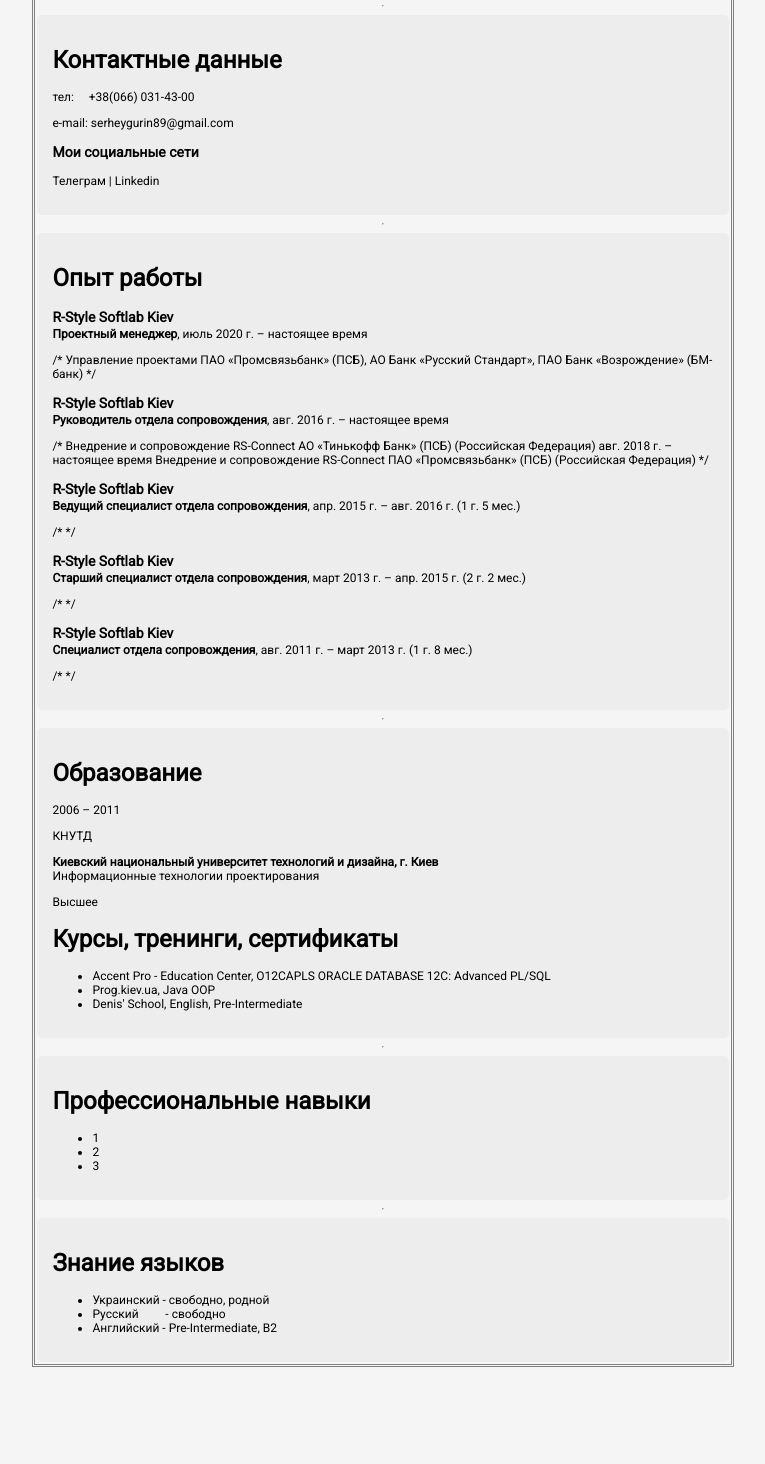
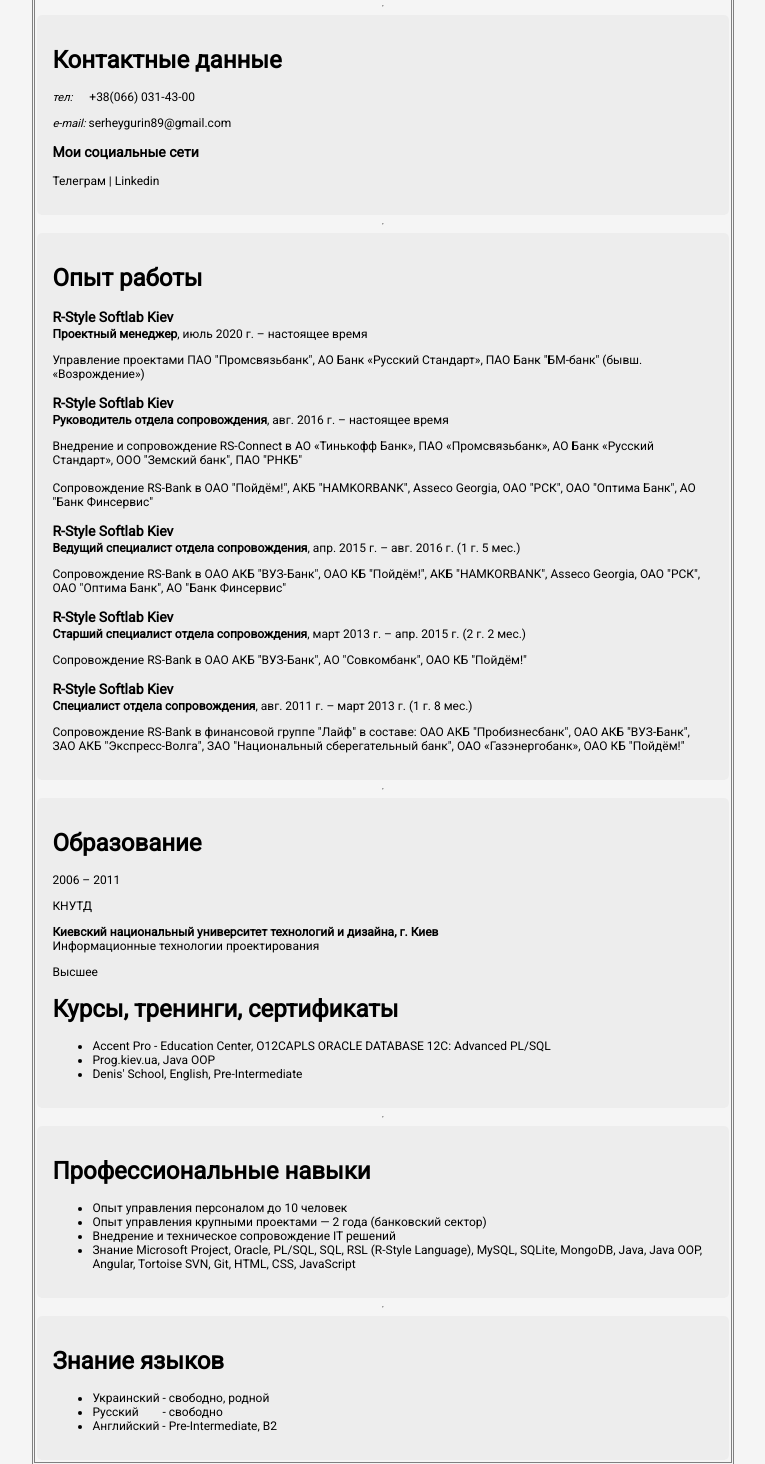
Before and after one commit to GurinSergey/GurinSergey.github.io, a plain HTML site: page index.html in a window 1280 px wide. Shown: the part 303-1767 px from the top of the page, without its empty margins (257-1022 px from the left). Before the commit the page ends 1678 px from the top, so only its background shows below. Drawn offline with Linux system fonts and the light colour scheme.

Commit message:
fill content

```diff
--- a/index.html
+++ b/index.html
@@ -46,10 +46,8 @@
             <h3>R-Style Softlab Kiev</h3>
             <span>Проектный менеджер</span>, июль 2020 г. – настоящее время
             <p>
-               /*
-               Управление проектами ПАО «Промсвязьбанк» (ПСБ), АО Банк «Русский Стандарт», ПАО Банк «Возрождение»
-               (БМ-банк)
-               */
+               Управление проектами ПАО "Промсвязьбанк", АО Банк «Русский Стандарт», ПАО Банк "БМ-банк" (бывш.
+               «Возрождение»)
             </p>
             </p>
          </div>
@@ -59,12 +57,12 @@
             <h3>R-Style Softlab Kiev</h3>
             <span>Руководитель отдела сопровождения</span>, авг. 2016 г. – настоящее время
             <p>
-               /*
-               Внедрение и сопровождение RS-Connect АО «Тинькофф Банк» (ПСБ) (Российская Федерация)
-               авг. 2018 г. – настоящее время
-
-               Внедрение и сопровождение RS-Connect ПАО «Промсвязьбанк» (ПСБ) (Российская Федерация)
-               */
+               Внедрение и сопровождение RS-Connect в АО «Тинькофф Банк», ПАО «Промсвязьбанк», АО Банк «Русский
+               Стандарт», ООО "Земский банк", ПАО "РНКБ"
+               </br>
+               </br>
+               Сопровождение RS-Bank в ОАО "Пойдём!", АКБ "HAMKORBANK", Asseco Georgia, ОАО "РСК", ОАО "Оптима Банк", АО
+               "Банк Финсервис"
             </p>
             </p>
          </div>
@@ -74,8 +72,12 @@
             <h3>R-Style Softlab Kiev</h3>
             <span>Ведущий специалист отдела сопровождения</span>, апр. 2015 г. – авг. 2016 г. (1
             г. 5 мес.)
-            <p>/*
-               */
+            <p>
+               Сопровождение RS-Bank в ОАО АКБ "ВУЗ-Банк", ОАО КБ "Пойдём!", АКБ "HAMKORBANK", Asseco Georgia, ОАО
+               "РСК",
+               ОАО "Оптима Банк",
+               АО
+               "Банк Финсервис"
             </p>
             </p>
          </div>
@@ -85,8 +87,8 @@
             <h3>R-Style Softlab Kiev</h3>
             <span>Старший специалист отдела сопровождения</span>, март 2013 г. – апр. 2015 г. (2
             г. 2 мес.)
-            <p>/*
-               */
+            <p>
+               Сопровождение RS-Bank в ОАО АКБ "ВУЗ-Банк", АО "Совкомбанк", ОАО КБ "Пойдём!"
             </p>
             </p>
          </div>
@@ -96,8 +98,9 @@
             <h3>R-Style Softlab Kiev</h3>
             <span>Cпециалист отдела сопровождения</span>, авг. 2011 г. – март 2013 г. (1 г. 8
             мес.)
-            <p>/*
-               */
+            <p>
+               Сопровождение RS-Bank в финансовой группе "Лайф" в составе: ОАО АКБ "Пробизнесбанк", ОАО АКБ "ВУЗ-Банк",
+               ЗАО АКБ "Экспресс-Волга", ЗАО "Национальный сберегательный банк", ОАО «Газэнергобанк», ОАО КБ "Пойдём!"
             </p>
             </p>
          </div>
@@ -114,7 +117,6 @@
                <br>
                Информационные технологии проектирования
             </p>
-
             <p>Высшее</p>
          </div>
          <div class="education__column">
@@ -130,9 +132,11 @@
       <div class="block__column skills__row">
          <h1>Профессиональные навыки</h1>
          <ul>
-            <li>1</li>
-            <li>2</li>
-            <li>3</li>
+            <li>Опыт управления персоналом до 10 человек</li>
+            <li>Опыт управления крупными проектами — 2 года (банковский сектор)</li>
+            <li>Внедрение и техническое сопровождение IT решений</li>
+            <li>Знание Microsoft Project, Oracle, PL/SQL, SQL, RSL (R-Style Language), MySQL, SQLite, MongoDB, Java, Java OOP, Angular,
+               Tortoise SVN, Git, HTML, CSS, JavaScript</li>
          </ul>
       </div>
       <hr />
--- a/scripts.js
+++ b/scripts.js
@@ -1,9 +1,9 @@
 window.onload = () => {
   document.getElementById('r_l').innerHTML = document
     .getElementById('r_l')
-    .innerHTML.padEnd(15, String.fromCharCode(160))
+    .innerHTML.padEnd(14, String.fromCharCode(160))
 
   document.getElementById('phone').innerHTML = document
     .getElementById('phone')
-    .innerHTML.padEnd(8, String.fromCharCode(160))
+    .innerHTML.padEnd(9, String.fromCharCode(160))
 }
--- a/styles.css
+++ b/styles.css
@@ -40,6 +40,12 @@
   border-radius: 5px;
 }
 
+.contact__row>p>span {
+  font-size: 0.7rem;
+  font-weight: lighter;
+  font-style: italic;
+}
+
 .block__column:not(:first-child) {
   background-color: #ebebebab;
 }
@@ -61,12 +67,12 @@
   box-shadow: 4px -4px 15px gray;
 }
 
-.experience__column > h3 {
+.experience__column>h3 {
   margin-bottom: 2px;
 }
 
-.experience__column > span,
-.education__column > p span {
+.experience__column>span,
+.education__column>p span {
   font-weight: bold;
 }
 
@@ -114,9 +120,11 @@
   0% {
     left: 0;
   }
+
   50% {
     border-radius: 0;
   }
+
   100% {
     left: 95%;
   }
```
